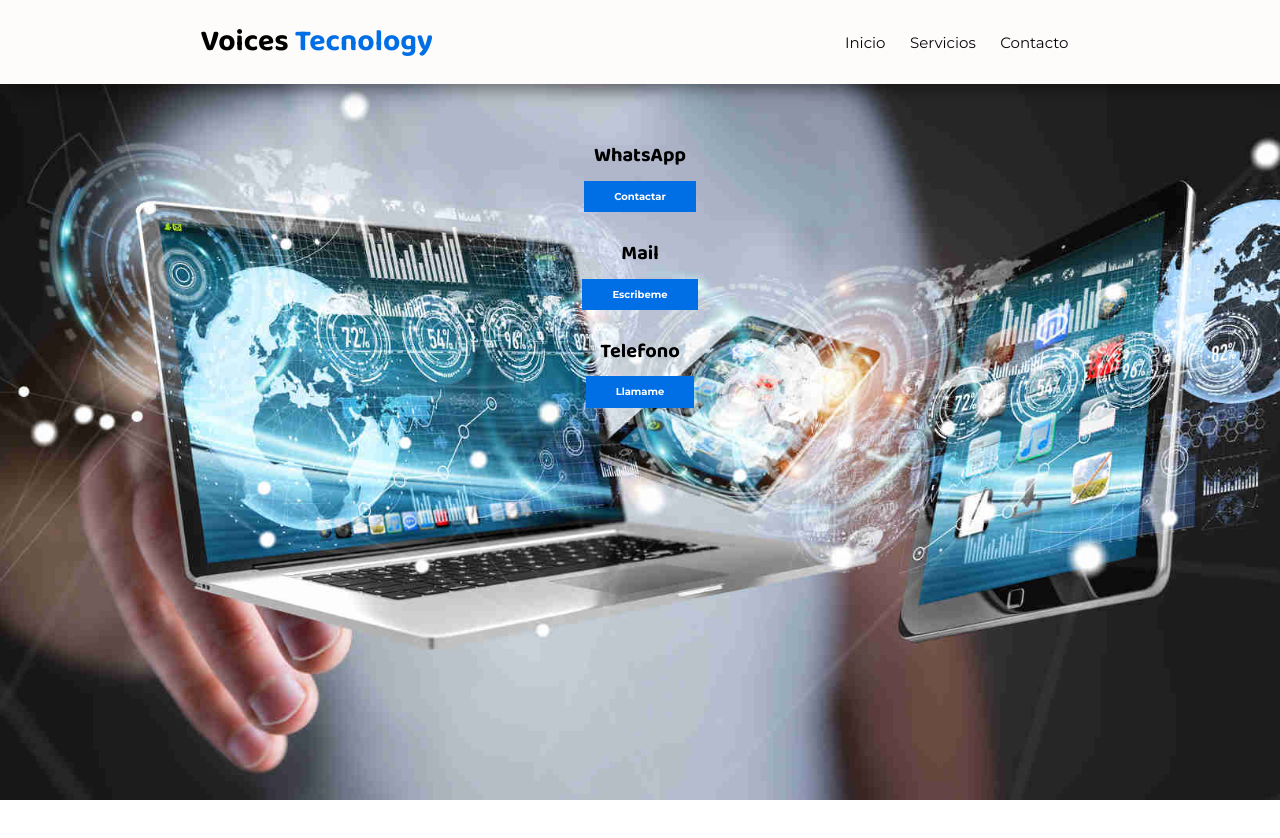
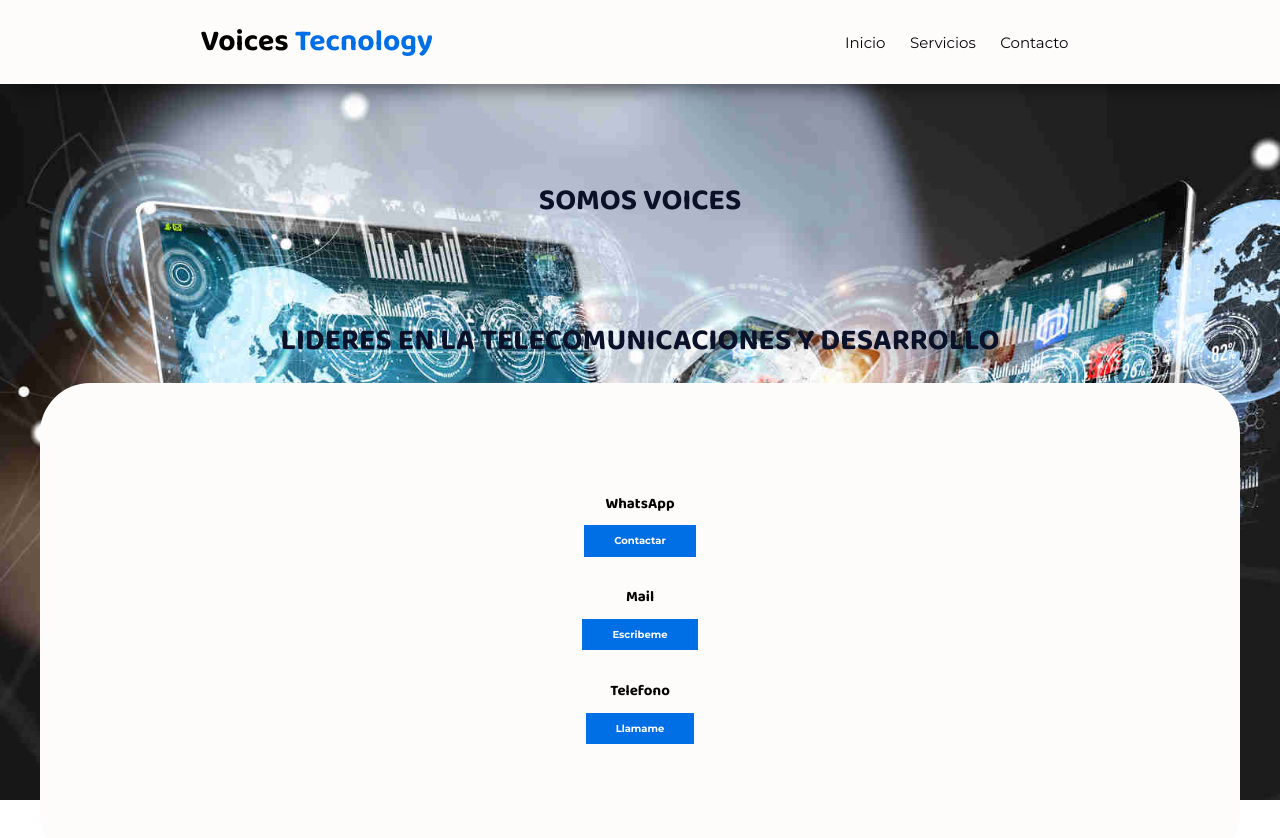
Before and after one commit to wordxf/proyecto-1, a plain HTML site: page index.html in a window 1280 px wide. Before the commit the page ends 800 px from the top, so only its background shows below. Drawn offline with Linux system fonts and the light colour scheme.

Commit message:
agregue texto y color

```diff
--- a/css/estilos.css
+++ b/css/estilos.css
@@ -160,14 +160,28 @@ p, a{
 /*contenido del encabezado*/
 
 
+.texto-encabezado h1{
+    font-size: 3rem;
+    text-align: center;
+    color: var(--azulOscuro);
+    padding-top: 8rem;
+}
+
+.texto-encabezado h2{
+    font-size: 3rem;
+    text-align: center;
+    color: var(--azulOscuro);
+    padding-top: 8rem;
+}
+
 .formulario-encabezado{
-    background-color: var(rgba(0, 0, 0, 0.45));
+    background-color: var(--blanco);
     display: flex;
     flex-direction: column;
     align-items: center;
-    padding: auto;
+    padding: 100px;
     border-radius: 5rem;
-    margin: 50px auto auto auto;
+    margin: auto auto auto auto;
 }
 .formulario-encabezado h1{
     font-size: auto;
--- a/index.html
+++ b/index.html
@@ -31,20 +31,27 @@
             </div>
         </div>
 
+        <div class="contenido-encabezado">
+            <div class="texto-encabezado">
+                <h1>SOMOS VOICES</h1>
+                <h2>LIDERES EN LA TELECOMUNICACIONES Y DESARROLLO</h2>
+            </div>
+
             <form class="formulario-encabezado contenedor">
-            <h1>WhatsApp</h1>
+                <h2>WhatsApp</h2>
                 <div class="boton-encabezado">
                     <input class="btn azul" type="submit" value="Contactar">
                 </div>
-            <h1>Mail</h1>
+                <h2>Mail</h2>
                 <div class="boton-encabezado">
                     <input class="btn azul" type="submit" value="Escribeme">
                 </div>
-            <h1>Telefono</h1>
+                <h2>Telefono</h2>
                 <div class="boton-encabezado">
                     <input class="btn azul" type="submit" value="Llamame">
                 </div>
 
+        </div>
 
 
         </form>
```
Lines whose indentation alone changed are shown as unchanged.
